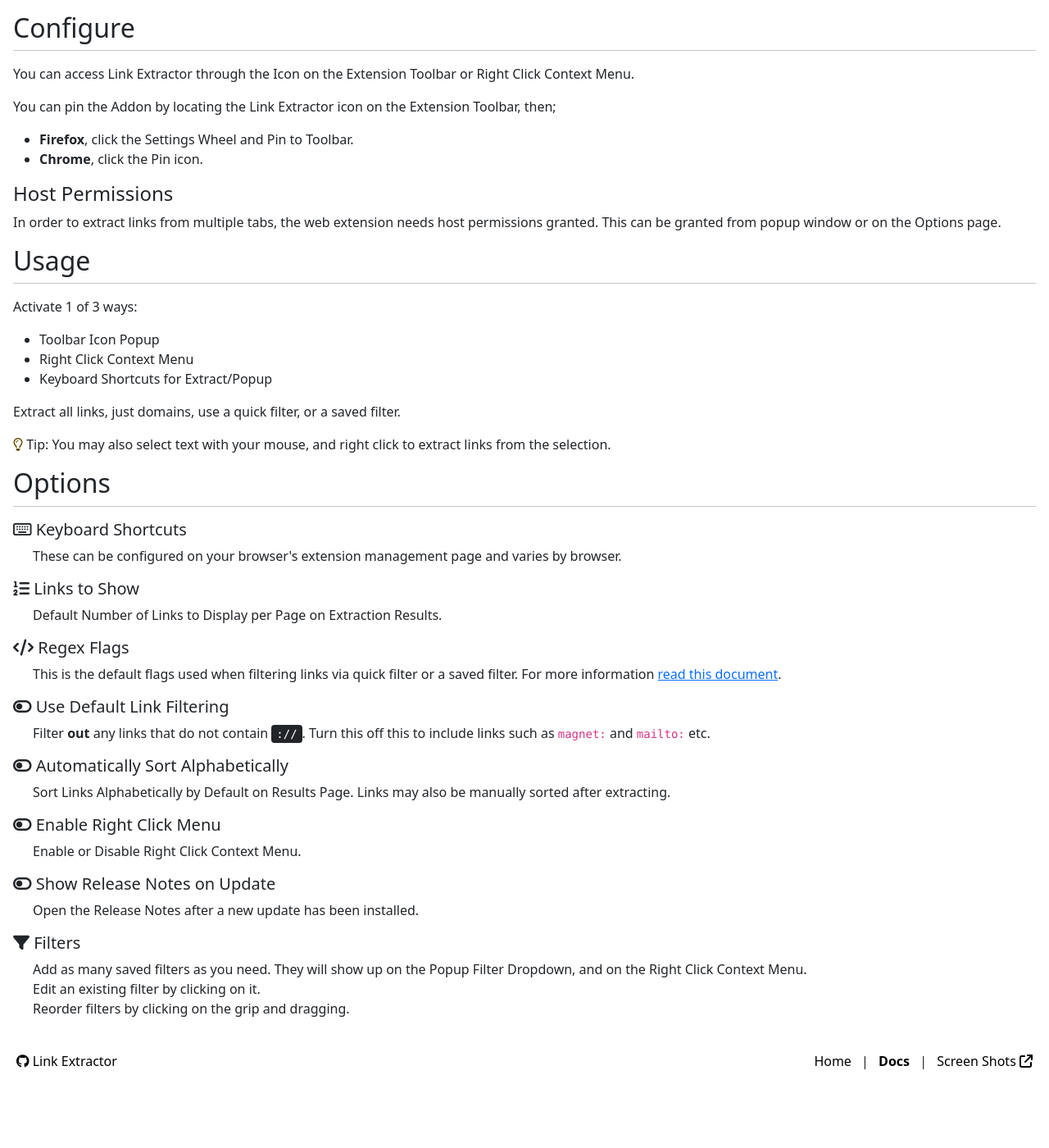
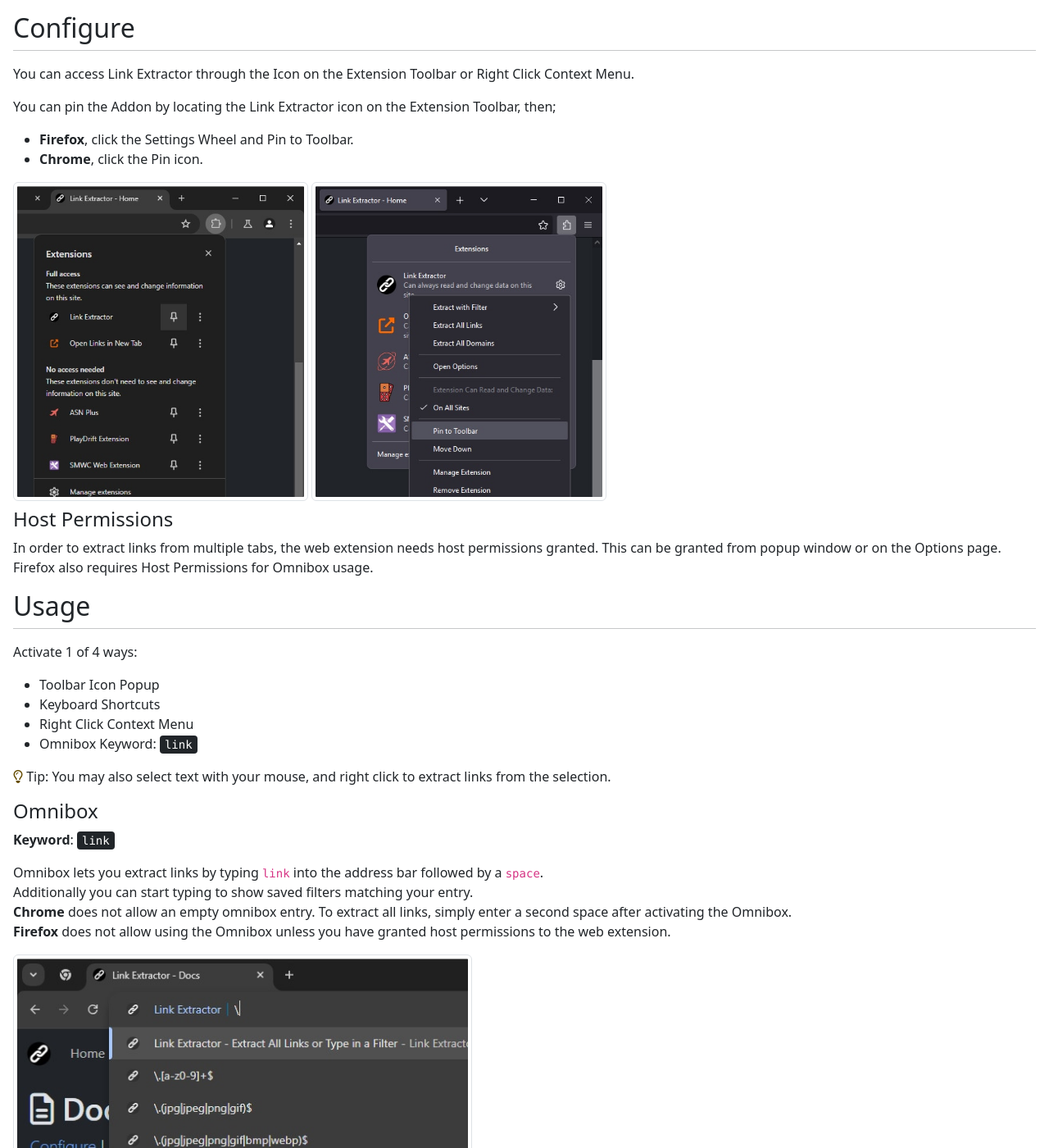
Before and after one commit to cssnr/link-extractor-site, a Jekyll site: the page built from docs.html, in a window 1280 px wide and 1400 px high, scrolled down 201 px. Shown: the whole window at 82% size. Built offline with Jekyll 4.4.1, drawn with Linux system fonts in a browser that asks for light colours; before the commit the page ends 1531 px from its top, so only the background shows below that; some of the changed text lies outside the part shown.

Commit message:
Update Docs (#3)

```diff
--- a/docs.html
+++ b/docs.html
@@ -21,24 +21,46 @@
     <li><strong>Chrome</strong>, click the Pin icon.<br></li>
 </ul>
 
+<div class="mb-2">
+    <img src="/media/images/chrome-pin.jpg" class="img-thumbnail" alt="Chrome Pin Extension" width="360">
+    <img src="/media/images/firefox-pin.jpg" class="img-thumbnail" alt="Chrome Pin Extension" width="360">
+</div>
+
 <h4>Host Permissions</h4>
-<p>In order to extract links from multiple tabs, the web extension needs host permissions granted. This can be granted from popup window or on the Options page.</p>
+<p>
+    In order to extract links from multiple tabs, the web extension needs host permissions granted.
+    This can be granted from popup window or on the Options page.
+    Firefox also requires Host Permissions for Omnibox usage.
+</p>
 
 <h2 id="usage">Usage</h2>
 <hr class="mt-0">
 
-<p>Activate 1 of 3 ways:</p>
+<p>Activate 1 of 4 ways:</p>
 <ul>
     <li>Toolbar Icon Popup</li>
+    <li>Keyboard Shortcuts</li>
     <li>Right Click Context Menu</li>
-    <li>Keyboard Shortcuts for Extract/Popup</li>
+    <li>Omnibox Keyword: <kbd>link</kbd></li>
 </ul>
 
-<p>Extract all links, just domains, use a quick filter, or a saved filter.</p>
 <p>
     <i class="fa-regular fa-lightbulb text-warning-emphasis"></i>
     Tip: You may also select text with your mouse, and right click to extract links from the selection.
 </p>
+
+<h4>Omnibox</h4>
+<p><span class="fw-bold">Keyword</span>: <kbd>link</kbd></p>
+<p>
+    Omnibox lets you extract links by typing <code>link</code> into the address bar followed by a <code>space</code>.<br>
+    Additionally you can start typing to show saved filters matching your entry.<br>
+    <span class="fw-bold">Chrome</span> does not allow an empty omnibox entry. To extract all links, simply enter a second space after activating the Omnibox.<br>
+    <span class="fw-bold">Firefox</span> does not allow using the Omnibox unless you have granted host permissions to the web extension.<br>
+</p>
+
+<div class="mb-2">
+    <img src="/media/images/chrome-omnibox.jpg" class="img-thumbnail" alt="Chrome Pin Extension" width="560">
+</div>
 
 <h2 id="options">Options</h2>
 <hr class="mt-0">
@@ -75,7 +97,7 @@
 
 <h5><i class="fa-solid fa-filter"></i> Filters</h5>
 <p class="ps-4">
-    Add as many saved filters as you need. They will show up on the Popup Filter Dropdown, and on the Right Click Context Menu.<br>
+    Add as many saved filters as you need. They will show up on the Popup Filter Dropdown, the Right Click Context Menu and Omnibox suggestions.<br>
     Edit an existing filter by clicking on it.<br>
     Reorder filters by clicking on the grip and dragging.
 </p>
```
Also changed, not shown: media/images/chrome-omnibox.jpg (added), media/images/chrome-pin.jpg (added), media/images/firefox-pin.jpg (added).
